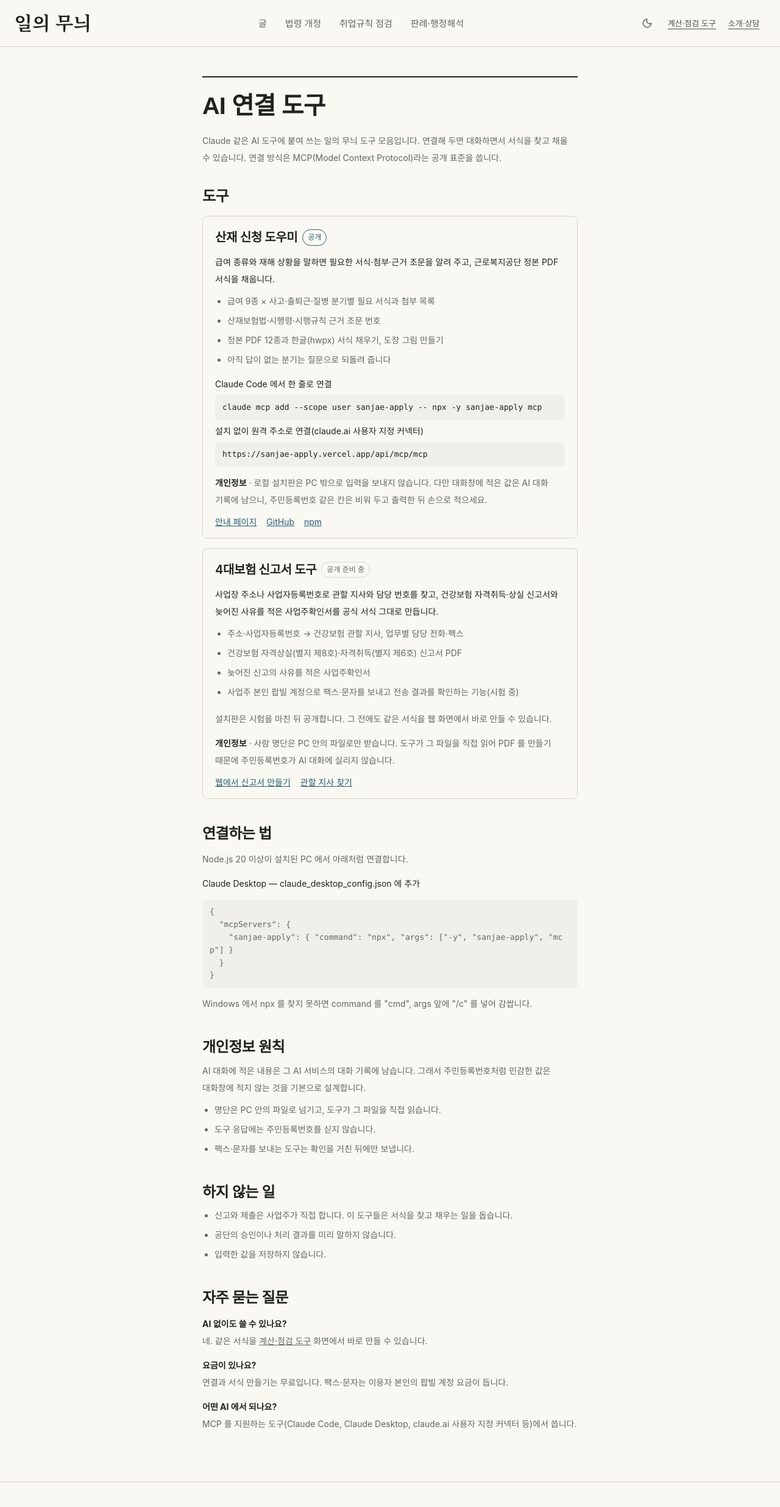
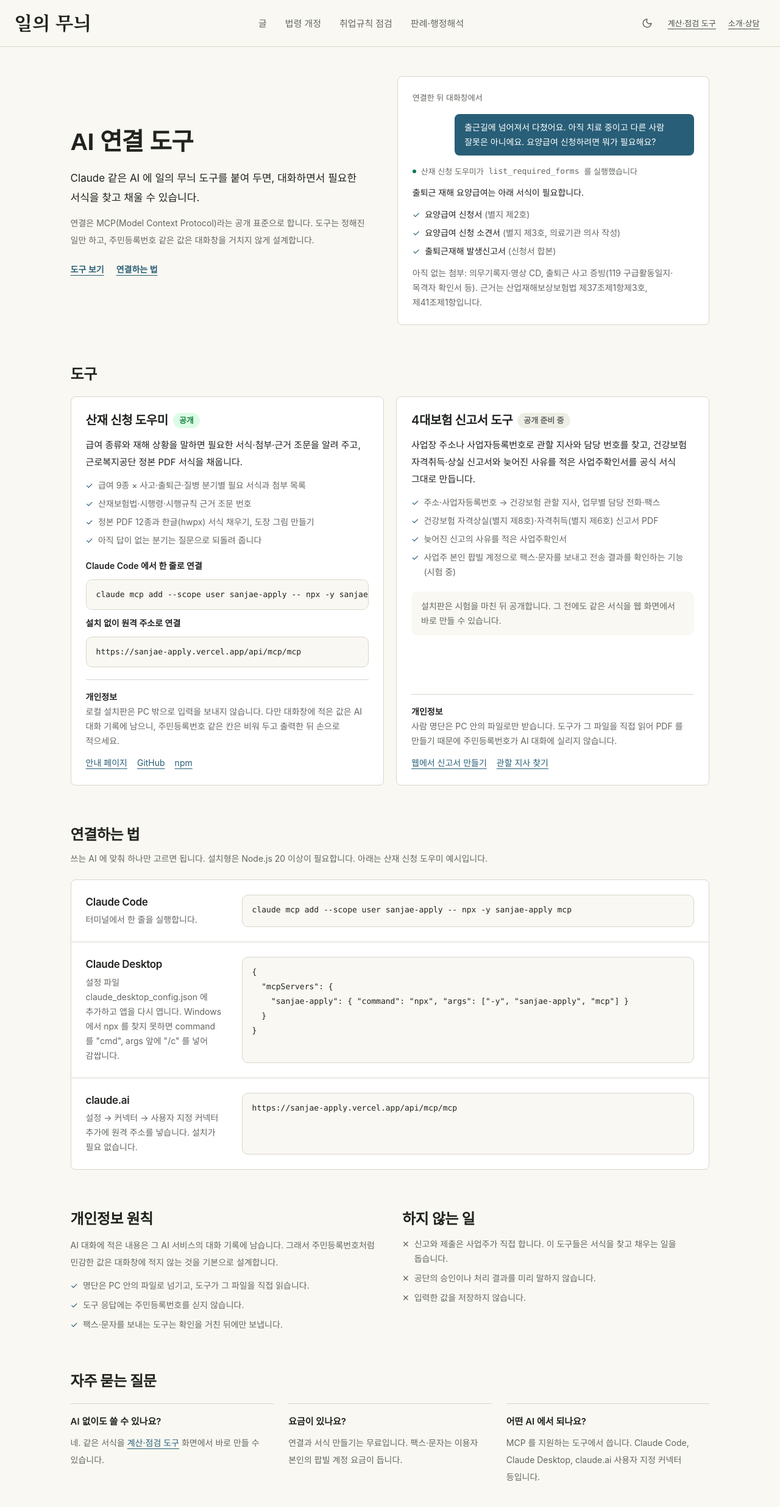
Before and after one commit to seojaehong/labor-law-guide, a Next.js app: page /ai-tools in a window 1280 px wide. Shown: the top 2471 px of the page at 61% size. Built offline with nearby package versions, Linux system fonts and the light colour scheme; no server answers; a web font is replaced by a local one.

Commit message:
feat(ai-tools): 넓은 틀·대화 예시 첫 화면·2열 카드로 안내 페이지 재배치
Co-Authored-By: Claude Opus 5.5 <noreply@anthropic.com>
Claude-Session: https://claude.ai/code/session_01TfrkqTMwzgDZNmNxmYHykm

```diff
--- a/src/app/ai-tools/page.tsx
+++ b/src/app/ai-tools/page.tsx
@@ -20,116 +20,258 @@ export const metadata: Metadata = publicMetadata({
   },
 });
 
-const box = { border: '1px solid var(--color-border)', borderRadius: 8, padding: '20px 20px 16px' } as const;
-const code = {
-  display: 'block', whiteSpace: 'pre-wrap', wordBreak: 'break-all', fontFamily: 'ui-monospace, SFMono-Regular, Menlo, monospace',
-  fontSize: 13, lineHeight: 1.6, padding: '10px 12px', borderRadius: 6, background: 'var(--color-surface-subtle, rgba(127,127,127,.08))',
-} as const;
+const MONO = 'ui-monospace, SFMono-Regular, Menlo, Consolas, monospace';
+const ink = { color: 'var(--color-text-primary)' } as const;
+const sub = { color: 'var(--color-text-secondary)' } as const;
+const link = { color: 'var(--color-accent-ink, var(--color-accent))' } as const;
+
+function Code({ children }: { children: string }) {
+  return (
+    <pre
+      className="overflow-x-auto rounded-lg border px-4 py-3 text-[13px] leading-6"
+      style={{ fontFamily: MONO, borderColor: 'var(--color-border)', background: 'var(--color-bg-primary)', ...ink }}
+    >
+      <code>{children}</code>
+    </pre>
+  );
+}
+
+/** 첫 화면 — 실제 산재 신청 도우미 응답(요양급여·출퇴근·제3자 없음·치료 중)을 줄여 옮겼다 */
+function ChatExample() {
+  return (
+    <figure
+      className="rounded-2xl border p-5 sm:p-6"
+      style={{ borderColor: 'var(--color-border)', background: 'var(--color-bg-surface)' }}
+      aria-label="대화 예시"
+    >
+      <figcaption className="mb-4 text-xs" style={{ color: 'var(--color-text-tertiary)' }}>
+        연결한 뒤 대화창에서
+      </figcaption>
+      <p
+        className="ml-auto max-w-[85%] rounded-2xl rounded-br-sm px-4 py-2.5 text-sm leading-6"
+        style={{ background: 'var(--color-accent)', color: 'var(--color-on-accent-ink, #fff)' }}
+      >
+        출근길에 넘어져서 다쳤어요. 아직 치료 중이고 다른 사람 잘못은 아니에요. 요양급여 신청하려면 뭐가 필요해요?
+      </p>
+      <p className="mt-4 flex items-center gap-2 text-xs" style={sub}>
+        <span aria-hidden className="inline-block h-1.5 w-1.5 rounded-full" style={{ background: 'var(--color-success)' }} />
+        산재 신청 도우미가 <span style={{ fontFamily: MONO }}>list_required_forms</span> 를 실행했습니다
+      </p>
+      <div className="mt-3 space-y-3 text-sm leading-6" style={ink}>
+        <p>출퇴근 재해 요양급여는 아래 서식이 필요합니다.</p>
+        <ul className="space-y-1.5">
+          {[
+            ['요양급여 신청서', '별지 제2호'],
+            ['요양급여 신청 소견서', '별지 제3호, 의료기관 의사 작성'],
+            ['출퇴근재해 발생신고서', '신청서 합본'],
+          ].map(([t, n]) => (
+            <li key={t} className="flex gap-2">
+              <span aria-hidden style={{ color: 'var(--color-accent)' }}>✓</span>
+              <span>
+                {t} <span style={sub}>({n})</span>
+              </span>
+            </li>
+          ))}
+        </ul>
+        <p style={sub}>
+          아직 없는 첨부: 의무기록지·영상 CD, 출퇴근 사고 증빙(119 구급활동일지·목격자 확인서 등).
+          근거는 산업재해보상보험법 제37조제1항제3호, 제41조제1항입니다.
+        </p>
+      </div>
+    </figure>
+  );
+}
 
 function ToolCard({ t }: { t: AiTool }) {
   const ready = t.status === 'public';
   return (
-    <article style={box} data-ai-tool={t.id}>
+    <article
+      className="flex flex-col rounded-2xl border p-6"
+      style={{ borderColor: 'var(--color-border)', background: 'var(--color-bg-surface)' }}
+      data-ai-tool={t.id}
+    >
       <div className="flex flex-wrap items-center gap-2">
-        <h3 className="t-h4" style={{ color: 'var(--color-text-primary)', margin: 0 }}>{t.name}</h3>
+        <h3 className="t-h4" style={{ ...ink, margin: 0 }}>{t.name}</h3>
         <span
           data-status={t.status}
-          style={{
-            fontSize: 12, padding: '2px 8px', borderRadius: 999,
-            border: `1px solid ${ready ? 'var(--color-accent)' : 'var(--color-border)'}`,
-            color: ready ? 'var(--color-accent-ink, var(--color-accent))' : 'var(--color-text-secondary)',
-          }}
+          className="rounded-full px-2.5 py-0.5 text-xs font-semibold"
+          style={
+            ready
+              ? { background: 'var(--color-success-bg)', color: 'var(--color-success-ink)' }
+              : { background: 'var(--grey-100)', color: 'var(--color-text-secondary)' }
+          }
         >
           {ready ? '공개' : '공개 준비 중'}
         </span>
       </div>
-      <p className="mt-3 text-sm leading-7" style={{ color: 'var(--color-text-primary)' }}>{t.summary}</p>
-      <ul className="mt-2 list-disc space-y-1 pl-5 text-sm leading-7" style={{ color: 'var(--color-text-secondary)' }}>
-        {t.does.map((d) => <li key={d}>{d}</li>)}
+      <p className="mt-3 text-[15px] leading-7" style={ink}>{t.summary}</p>
+      <ul className="mt-3 space-y-1.5 text-sm leading-6" style={sub}>
+        {t.does.map((d) => (
+          <li key={d} className="flex gap-2">
+            <span aria-hidden style={{ color: 'var(--color-accent)' }}>✓</span>
+            <span>{d}</span>
+          </li>
+        ))}
       </ul>
-      {t.install && (
-        <div className="mt-4 space-y-2 text-sm">
-          <p style={{ color: 'var(--color-text-primary)' }}>Claude Code 에서 한 줄로 연결</p>
-          <code style={code}>{t.install.claudeCode}</code>
+
+      <div className="mt-5 flex-1 space-y-3 text-sm">
+        {t.install ? (
+          <>
+            <p className="font-semibold" style={ink}>Claude Code 에서 한 줄로 연결</p>
+            <Code>{t.install.claudeCode}</Code>
             {t.install.remote && (
               <>
-              <p style={{ color: 'var(--color-text-primary)' }}>설치 없이 원격 주소로 연결(claude.ai 사용자 지정 커넥터)</p>
-              <code style={code}>{t.install.remote}</code>
+                <p className="font-semibold" style={ink}>설치 없이 원격 주소로 연결</p>
+                <Code>{t.install.remote}</Code>
               </>
             )}
-        </div>
-      )}
-      {!ready && (
-        <p className="mt-4 text-sm leading-7" style={{ color: 'var(--color-text-secondary)' }}>
+          </>
+        ) : (
+          <p className="rounded-lg px-4 py-3 leading-6" style={{ background: 'var(--color-bg-primary)', ...sub }}>
             설치판은 시험을 마친 뒤 공개합니다. 그 전에도 같은 서식을 웹 화면에서 바로 만들 수 있습니다.
           </p>
         )}
-      <p className="mt-3 text-sm leading-7" style={{ color: 'var(--color-text-secondary)' }}>
-        <strong style={{ color: 'var(--color-text-primary)' }}>개인정보</strong> · {t.privacy}
+      </div>
+
+      <div className="mt-5 border-t pt-4 text-sm leading-6" style={{ borderColor: 'var(--color-border)', ...sub }}>
+        <p>
+          <strong style={ink}>개인정보</strong>
+          <br />
+          {t.privacy}
         </p>
-      <p className="mt-3 flex flex-wrap gap-x-4 gap-y-1 text-sm">
+        <p className="mt-3 flex flex-wrap gap-x-4 gap-y-1">
           {t.links.map((l) =>
             l.href.startsWith('/') ? (
-            <Link key={l.href} href={l.href} className="underline" style={{ color: 'var(--color-accent-ink, var(--color-accent))' }}>{l.label}</Link>
+              <Link key={l.href} href={l.href} className="underline underline-offset-4" style={link}>{l.label}</Link>
             ) : (
-            <a key={l.href} href={l.href} target="_blank" rel="noopener noreferrer" className="underline" style={{ color: 'var(--color-accent-ink, var(--color-accent))' }}>{l.label}</a>
+              <a key={l.href} href={l.href} target="_blank" rel="noopener noreferrer" className="underline underline-offset-4" style={link}>{l.label}</a>
             ),
           )}
         </p>
+      </div>
     </article>
   );
 }
 
-export default function AiToolsPage() {
-  return (
-    <main className="layout-reading">
-      <h1 className="t-h2" style={{ color: 'var(--color-text-primary)' }}>AI 연결 도구</h1>
-      <p className="mt-4 text-sm leading-7" style={{ color: 'var(--color-text-secondary)' }}>
-        Claude 같은 AI 도구에 붙여 쓰는 일의 무늬 도구 모음입니다. 연결해 두면 대화하면서 서식을 찾고 채울 수 있습니다.
-        연결 방식은 MCP(Model Context Protocol)라는 공개 표준을 씁니다.
-      </p>
-
-      <section className="mt-8 space-y-4" aria-labelledby="list">
-        <h2 id="list" className="t-h3" style={{ color: 'var(--color-text-primary)' }}>도구</h2>
-        {AI_TOOLS.map((t) => <ToolCard key={t.id} t={t} />)}
-      </section>
-
-      <section className="mt-10 space-y-3 text-sm leading-7" aria-labelledby="how" style={{ color: 'var(--color-text-secondary)' }}>
-        <h2 id="how" className="t-h3" style={{ color: 'var(--color-text-primary)' }}>연결하는 법</h2>
-        <p>Node.js 20 이상이 설치된 PC 에서 아래처럼 연결합니다.</p>
-        <p style={{ color: 'var(--color-text-primary)' }}>Claude Desktop — claude_desktop_config.json 에 추가</p>
-        <code style={code}>{`{
+const ROUTES: { name: string; where: string; code: string }[] = [
+  {
+    name: 'Claude Code',
+    where: '터미널에서 한 줄을 실행합니다.',
+    code: 'claude mcp add --scope user sanjae-apply -- npx -y sanjae-apply mcp',
+  },
+  {
+    name: 'Claude Desktop',
+    where: '설정 파일 claude_desktop_config.json 에 추가하고 앱을 다시 엽니다. Windows 에서 npx 를 찾지 못하면 command 를 "cmd", args 앞에 "/c" 를 넣어 감쌉니다.',
+    code: `{
   "mcpServers": {
     "sanjae-apply": { "command": "npx", "args": ["-y", "sanjae-apply", "mcp"] }
   }
-}`}</code>
-        <p>Windows 에서 npx 를 찾지 못하면 command 를 &quot;cmd&quot;, args 앞에 &quot;/c&quot; 를 넣어 감쌉니다.</p>
+}`,
+  },
+  {
+    name: 'claude.ai',
+    where: '설정 → 커넥터 → 사용자 지정 커넥터 추가에 원격 주소를 넣습니다. 설치가 필요 없습니다.',
+    code: 'https://sanjae-apply.vercel.app/api/mcp/mcp',
+  },
+];
+
+const FAQ: { q: string; a: React.ReactNode }[] = [
+  {
+    q: 'AI 없이도 쓸 수 있나요?',
+    a: (
+      <>
+        네. 같은 서식을 <Link href="/tools" className="underline underline-offset-4" style={link}>계산·점검 도구</Link> 화면에서 바로 만들 수 있습니다.
+      </>
+    ),
+  },
+  { q: '요금이 있나요?', a: '연결과 서식 만들기는 무료입니다. 팩스·문자는 이용자 본인의 팝빌 계정 요금이 듭니다.' },
+  { q: '어떤 AI 에서 되나요?', a: 'MCP 를 지원하는 도구에서 씁니다. Claude Code, Claude Desktop, claude.ai 사용자 지정 커넥터 등입니다.' },
+];
+
+export default function AiToolsPage() {
+  return (
+    <main className="layout-tool">
+      {/* 첫 화면 — 설명 + 대화 예시 */}
+      <section className="grid items-center gap-8 lg:grid-cols-[minmax(0,1fr)_minmax(0,1.05fr)] lg:gap-12">
+        <div>
+          <h1 className="t-h2" style={ink}>AI 연결 도구</h1>
+          <p className="mt-4 text-[17px] leading-8" style={ink}>
+            Claude 같은 AI 에 일의 무늬 도구를 붙여 두면, 대화하면서 필요한 서식을 찾고 채울 수 있습니다.
+          </p>
+          <p className="mt-3 text-sm leading-7" style={sub}>
+            연결은 MCP(Model Context Protocol)라는 공개 표준으로 합니다. 도구는 정해진 일만 하고,
+            주민등록번호 같은 값은 대화창을 거치지 않게 설계합니다.
+          </p>
+          <p className="mt-6 flex flex-wrap gap-x-5 gap-y-2 text-sm">
+            <a href="#list" className="font-semibold underline underline-offset-4" style={link}>도구 보기</a>
+            <a href="#how" className="font-semibold underline underline-offset-4" style={link}>연결하는 법</a>
+          </p>
+        </div>
+        <ChatExample />
       </section>
 
-      <section className="mt-10 space-y-2 text-sm leading-7" aria-labelledby="privacy" style={{ color: 'var(--color-text-secondary)' }}>
-        <h2 id="privacy" className="t-h3" style={{ color: 'var(--color-text-primary)' }}>개인정보 원칙</h2>
-        <p>AI 대화에 적은 내용은 그 AI 서비스의 대화 기록에 남습니다. 그래서 주민등록번호처럼 민감한 값은 대화창에 적지 않는 것을 기본으로 설계합니다.</p>
-        <ul className="list-disc space-y-1 pl-5">
-          <li>명단은 PC 안의 파일로 넘기고, 도구가 그 파일을 직접 읽습니다.</li>
-          <li>도구 응답에는 주민등록번호를 싣지 않습니다.</li>
-          <li>팩스·문자를 보내는 도구는 확인을 거친 뒤에만 보냅니다.</li>
-        </ul>
+      {/* 도구 */}
+      <section className="mt-16" aria-labelledby="list">
+        <h2 id="list" className="t-h3 scroll-mt-24" style={ink}>도구</h2>
+        <div className="mt-5 grid gap-5 md:grid-cols-2">
+          {AI_TOOLS.map((t) => <ToolCard key={t.id} t={t} />)}
+        </div>
       </section>
 
-      <section className="mt-10 space-y-2 text-sm leading-7" aria-labelledby="not" style={{ color: 'var(--color-text-secondary)' }}>
-        <h2 id="not" className="t-h3" style={{ color: 'var(--color-text-primary)' }}>하지 않는 일</h2>
-        <ul className="list-disc space-y-1 pl-5">
-          <li>신고와 제출은 사업주가 직접 합니다. 이 도구들은 서식을 찾고 채우는 일을 돕습니다.</li>
-          <li>공단의 승인이나 처리 결과를 미리 말하지 않습니다.</li>
-          <li>입력한 값을 저장하지 않습니다.</li>
-        </ul>
+      {/* 연결하는 법 — 쓰는 AI 에 따라 한 가지만 고른다 */}
+      <section className="mt-16" aria-labelledby="how">
+        <h2 id="how" className="t-h3 scroll-mt-24" style={ink}>연결하는 법</h2>
+        <p className="mt-2 text-sm leading-7" style={sub}>
+          쓰는 AI 에 맞춰 하나만 고르면 됩니다. 설치형은 Node.js 20 이상이 필요합니다. 아래는 산재 신청 도우미 예시입니다.
+        </p>
+        <div className="mt-5 divide-y rounded-2xl border" style={{ borderColor: 'var(--color-border)', background: 'var(--color-bg-surface)' }}>
+          {ROUTES.map((r) => (
+            <div key={r.name} className="grid gap-3 p-5 md:grid-cols-[14rem_minmax(0,1fr)] md:gap-8 md:p-6" style={{ borderColor: 'var(--color-border)' }}>
+              <div>
+                <h3 className="text-base font-semibold" style={ink}>{r.name}</h3>
+                <p className="mt-1 text-sm leading-6" style={sub}>{r.where}</p>
+              </div>
+              <Code>{r.code}</Code>
+            </div>
+          ))}
+        </div>
       </section>
 
-      <section className="mt-10 space-y-3 text-sm leading-7" aria-labelledby="faq" style={{ color: 'var(--color-text-secondary)' }}>
-        <h2 id="faq" className="t-h3" style={{ color: 'var(--color-text-primary)' }}>자주 묻는 질문</h2>
-        <p><strong style={{ color: 'var(--color-text-primary)' }}>AI 없이도 쓸 수 있나요?</strong><br />네. 같은 서식을 <Link href="/tools" className="underline">계산·점검 도구</Link> 화면에서 바로 만들 수 있습니다.</p>
-        <p><strong style={{ color: 'var(--color-text-primary)' }}>요금이 있나요?</strong><br />연결과 서식 만들기는 무료입니다. 팩스·문자는 이용자 본인의 팝빌 계정 요금이 듭니다.</p>
-        <p><strong style={{ color: 'var(--color-text-primary)' }}>어떤 AI 에서 되나요?</strong><br />MCP 를 지원하는 도구(Claude Code, Claude Desktop, claude.ai 사용자 지정 커넥터 등)에서 씁니다.</p>
+      {/* 원칙 두 가지 — 나란히 */}
+      <section className="mt-16 grid gap-10 md:grid-cols-2">
+        <div aria-labelledby="privacy">
+          <h2 id="privacy" className="t-h3" style={ink}>개인정보 원칙</h2>
+          <p className="mt-3 text-sm leading-7" style={sub}>
+            AI 대화에 적은 내용은 그 AI 서비스의 대화 기록에 남습니다. 그래서 주민등록번호처럼 민감한 값은
+            대화창에 적지 않는 것을 기본으로 설계합니다.
+          </p>
+          <ul className="mt-3 space-y-2 text-sm leading-6" style={sub}>
+            <li className="flex gap-2"><span aria-hidden style={{ color: 'var(--color-accent)' }}>✓</span>명단은 PC 안의 파일로 넘기고, 도구가 그 파일을 직접 읽습니다.</li>
+            <li className="flex gap-2"><span aria-hidden style={{ color: 'var(--color-accent)' }}>✓</span>도구 응답에는 주민등록번호를 싣지 않습니다.</li>
+            <li className="flex gap-2"><span aria-hidden style={{ color: 'var(--color-accent)' }}>✓</span>팩스·문자를 보내는 도구는 확인을 거친 뒤에만 보냅니다.</li>
+          </ul>
+        </div>
+        <div aria-labelledby="not">
+          <h2 id="not" className="t-h3" style={ink}>하지 않는 일</h2>
+          <ul className="mt-3 space-y-2 text-sm leading-6" style={sub}>
+            <li className="flex gap-2"><span aria-hidden style={{ color: 'var(--color-text-tertiary)' }}>✕</span>신고와 제출은 사업주가 직접 합니다. 이 도구들은 서식을 찾고 채우는 일을 돕습니다.</li>
+            <li className="flex gap-2"><span aria-hidden style={{ color: 'var(--color-text-tertiary)' }}>✕</span>공단의 승인이나 처리 결과를 미리 말하지 않습니다.</li>
+            <li className="flex gap-2"><span aria-hidden style={{ color: 'var(--color-text-tertiary)' }}>✕</span>입력한 값을 저장하지 않습니다.</li>
+          </ul>
+        </div>
+      </section>
+
+      {/* 자주 묻는 질문 */}
+      <section className="mt-16" aria-labelledby="faq">
+        <h2 id="faq" className="t-h3" style={ink}>자주 묻는 질문</h2>
+        <dl className="mt-5 grid gap-6 md:grid-cols-3">
+          {FAQ.map((f) => (
+            <div key={f.q} className="border-t pt-4" style={{ borderColor: 'var(--color-border)' }}>
+              <dt className="text-[15px] font-semibold" style={ink}>{f.q}</dt>
+              <dd className="mt-2 text-sm leading-7" style={sub}>{f.a}</dd>
+            </div>
+          ))}
+        </dl>
       </section>
     </main>
   );
```
Lines whose indentation alone changed are shown as unchanged.
